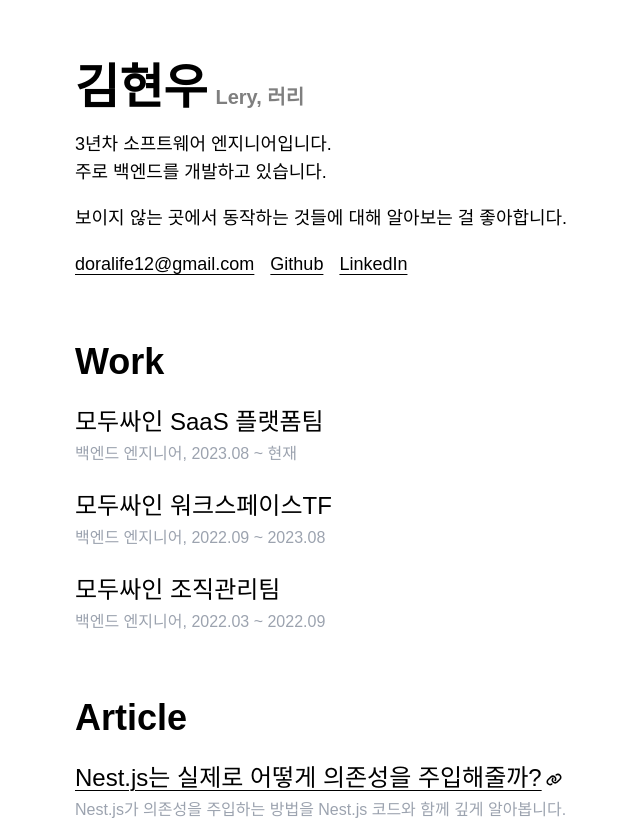
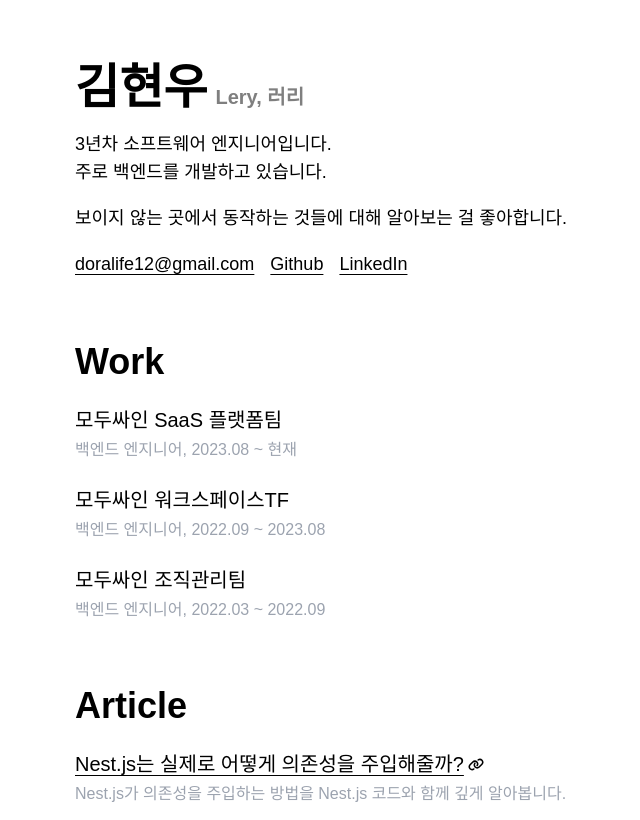
Before and after one commit to cpprhtn/about, a Next.js app: page / in a window 1280 px wide. Shown: the top 820 px of the page, without its empty margins (245-885 px from the left). Built offline with nearby package versions, Linux system fonts and the light colour scheme; a web font is replaced by a local one.

Commit message:
fix: 활동 항목 제목 크기 수정

```diff
--- a/containers/ActivityItemContainer/index.tsx
+++ b/containers/ActivityItemContainer/index.tsx
@@ -23,13 +23,13 @@
             href={url}
             className="mb-1 underline underline-offset-4 text-black hover:text-black/60 block"
           >
-            <h2 className="text-2xl font-normal break-keep m-0 inline">
+            <h2 className="text-xl font-normal break-keep m-0 inline">
               {title}
             </h2>
             <Image className="ml-1" alt="link icon" src={LinkIcon} width={16} />
           </Link>
         ) : (
-          <h2 className="text-2xl font-normal mb-1 break-keep">{title}</h2>
+          <h2 className="text-xl font-normal mb-1 break-keep">{title}</h2>
         ))}
       {subtitle && (
         <h3 className="text-base font-normal mt-1 mb-1 text-gray-400 break-keep">
```
